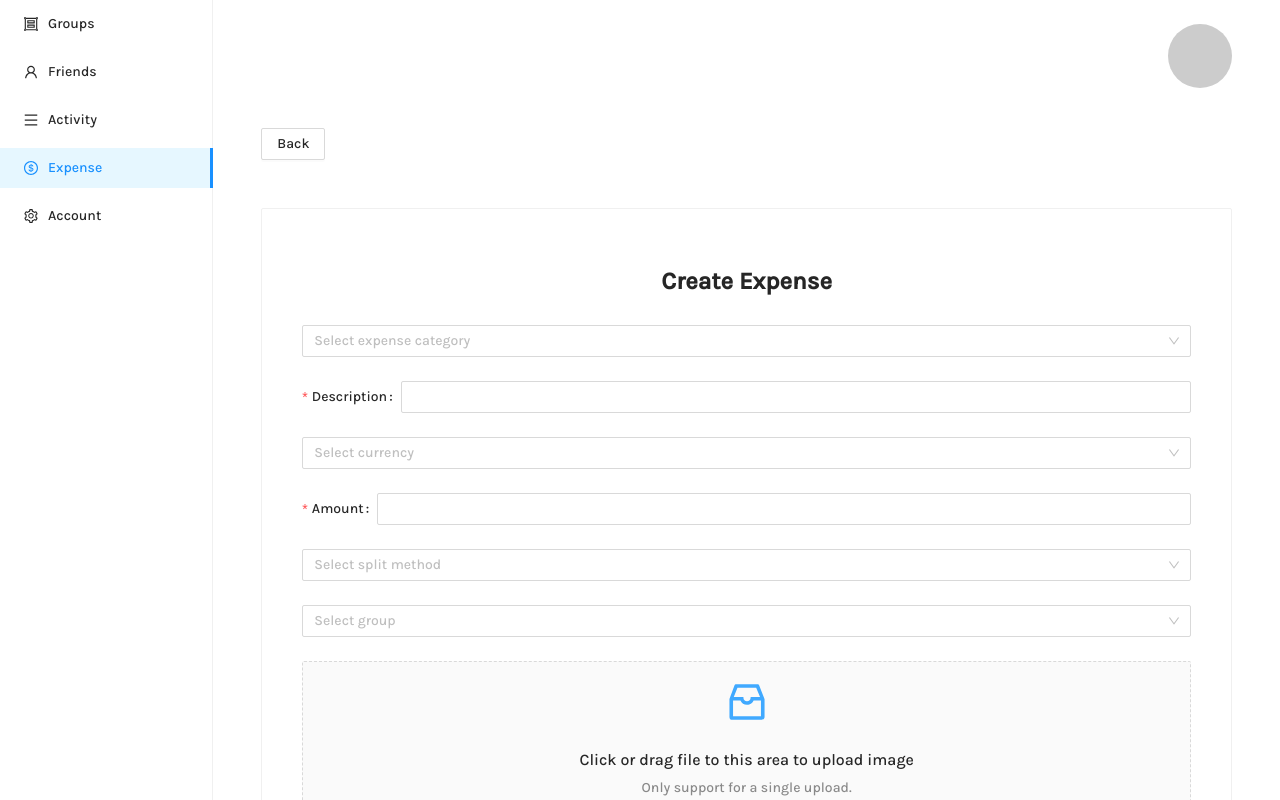
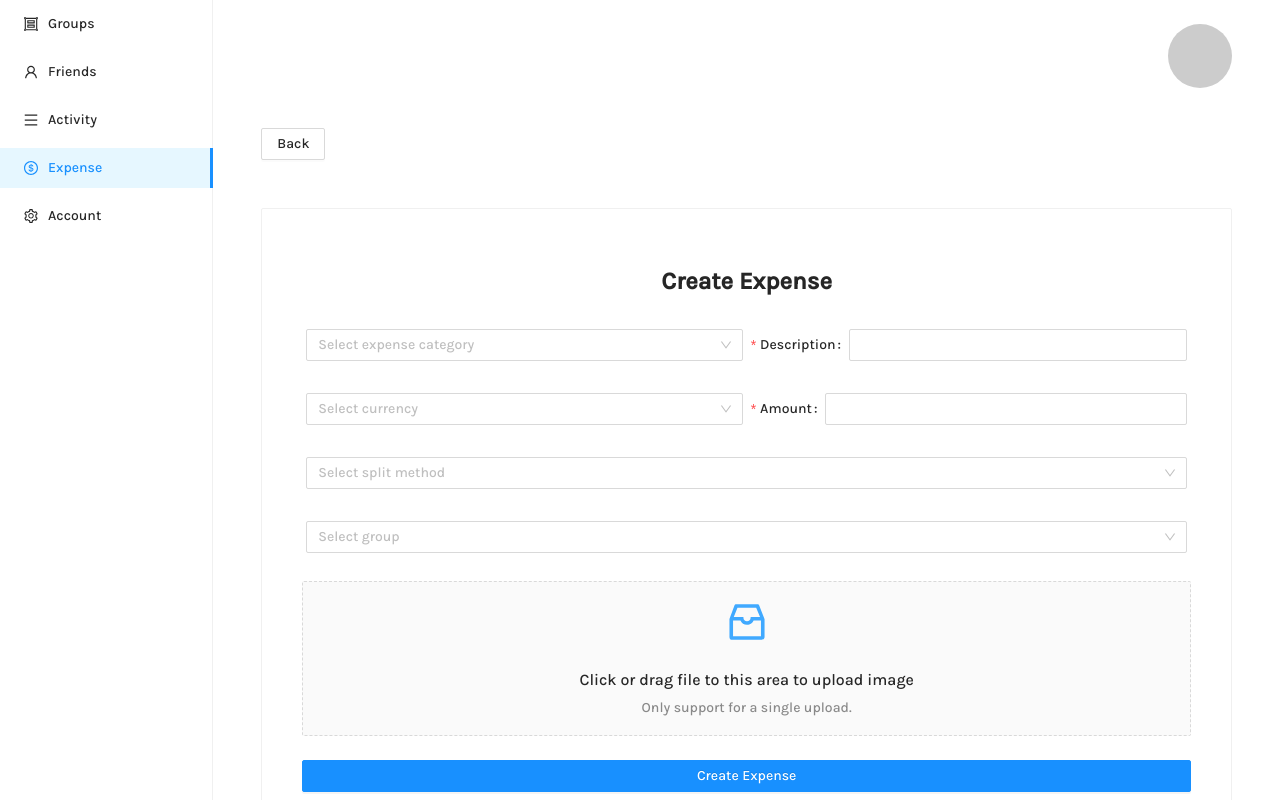
Before and after one commit to yeukfei02/divisionly-web, a React (Create React App) app: page /dashboard/expenses/create-expense in a window 1280 px wide. Shown: the top 800 px of the page. Built offline with nearby package versions, Linux system fonts and the light colour scheme.

Commit message:
fix: 🐛 update ui in create expense

```diff
--- a/src/components/expense/CreateExpense.tsx
+++ b/src/components/expense/CreateExpense.tsx
@@ -326,6 +326,8 @@ function CreateExpense(): JSX.Element {
               onFinishFailed={onFinishFailed}
               autoComplete="off"
             >
+              <Row>
+                <Col span={12} className="p-1">
                   <Form.Item>
                     <Select
                       showSearch
@@ -345,17 +347,25 @@ function CreateExpense(): JSX.Element {
                       {renderExpenseCategoryOptions()}
                     </Select>
                   </Form.Item>
-
+                </Col>
+                <Col span={12} className="p-1">
                   <Form.Item
                     label="Description"
                     name="description"
                     rules={[
-                  { required: true, message: "Please enter your description" },
+                      {
+                        required: true,
+                        message: "Please enter your description",
+                      },
                     ]}
                   >
                     <Input />
                   </Form.Item>
+                </Col>
+              </Row>
 
+              <Row>
+                <Col span={12} className="p-1">
                   <Form.Item>
                     <Select
                       showSearch
@@ -375,7 +385,8 @@ function CreateExpense(): JSX.Element {
                       {renderCurrencyOptions()}
                     </Select>
                   </Form.Item>
-
+                </Col>
+                <Col span={12} className="p-1">
                   <Form.Item
                     label="Amount"
                     name="amount"
@@ -385,8 +396,10 @@ function CreateExpense(): JSX.Element {
                   >
                     <InputNumber style={{ width: "100%" }} />
                   </Form.Item>
+                </Col>
+              </Row>
 
-              <Form.Item>
+              <Form.Item className="p-1">
                 <Select
                   showSearch
                   style={{ width: "100%" }}
@@ -417,7 +430,7 @@ function CreateExpense(): JSX.Element {
                 </Select>
               </Form.Item>
 
-              <Form.Item>
+              <Form.Item className="p-1">
                 <Select
                   showSearch
                   style={{ width: "100%" }}
```
Lines whose indentation alone changed are shown as unchanged.
